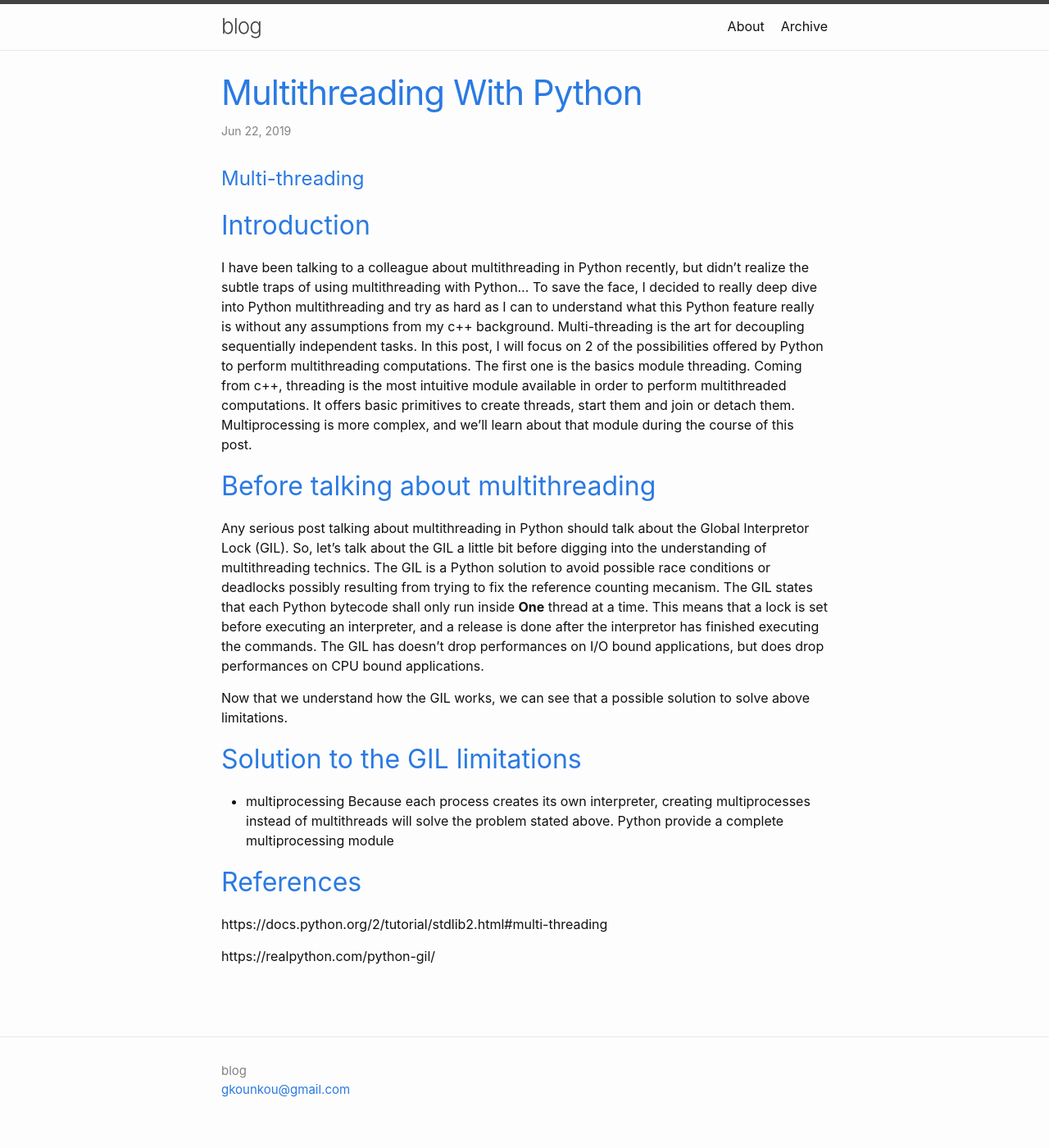
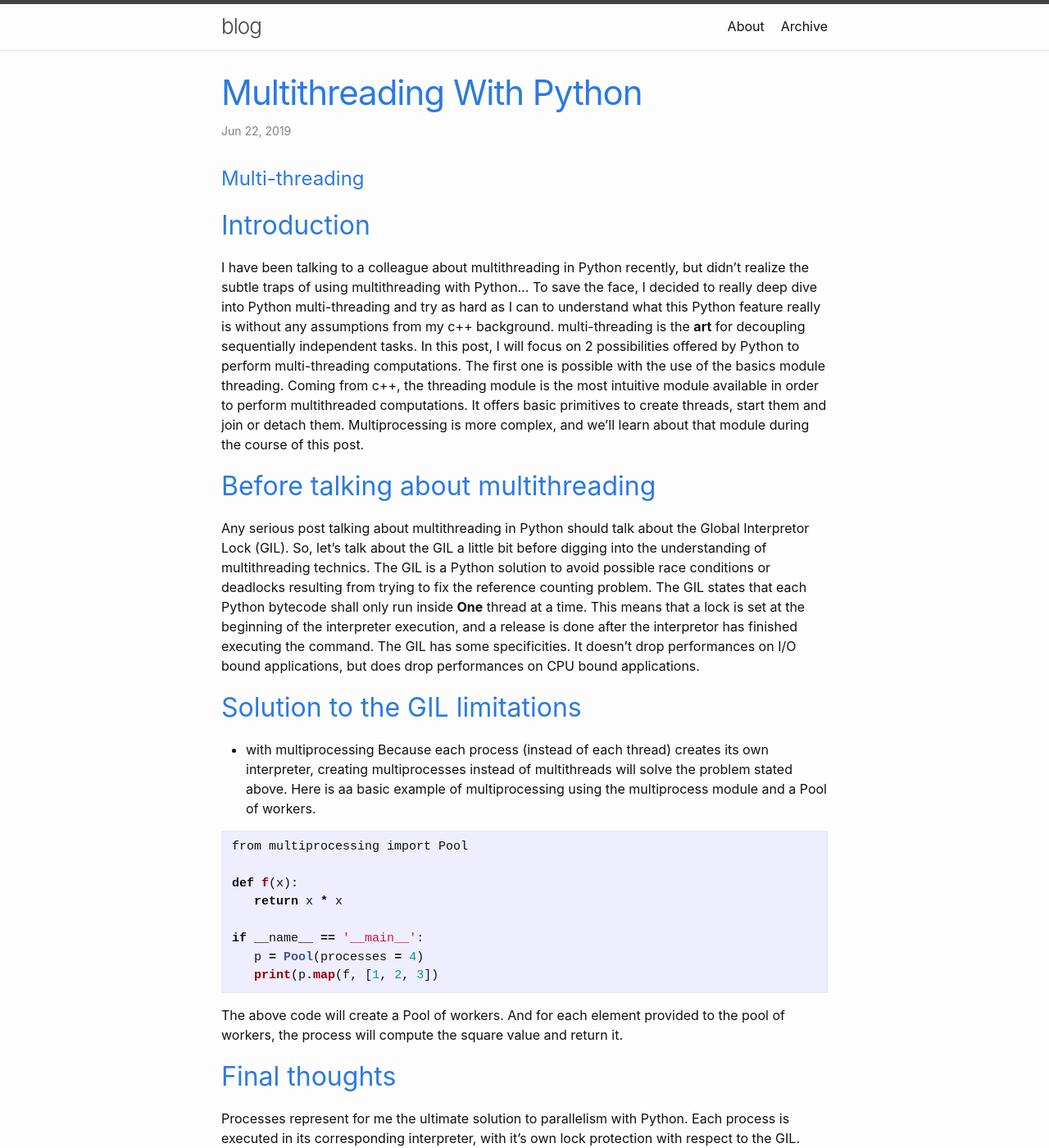
Before and after one commit to kounkou/kounkou.github.io, a Jekyll site: the page built from _posts/2019-06-22-multithreading-with-python.md, in a window 1280 px wide and 1400 px high. Shown: the whole window at 82% size. Built offline with Jekyll 4.4.1, drawn with Linux system fonts in a browser that asks for light colours; our own code applies the rules of GitHub Pages for plain Markdown files.

Commit message:
Update 2019-06-22-multithreading-with-python.md

````diff
--- a/_posts/2019-06-22-multithreading-with-python.md
+++ b/_posts/2019-06-22-multithreading-with-python.md
@@ -4,31 +4,43 @@
 ## Introduction
 
 I have been talking to a colleague about multithreading in Python recently, but didn't realize the subtle traps of using
-multithreading with Python... To save the face, I decided to really deep dive into Python multithreading and
+multithreading with Python... To save the face, I decided to really deep dive into Python multi-threading and
 try as hard as I can to understand what this Python feature really is without any assumptions from my c++ background.
-Multi-threading is the art for decoupling sequentially independent tasks. In this post, I will focus on 2 of the possibilities
-offered by Python to perform multithreading computations. The first one is the basics module threading.
-Coming from c++, threading is the most intuitive module available in order to perform multithreaded computations.
-It offers basic primitives to create threads, start them and join or detach them.
+multi-threading is the **art** for decoupling sequentially independent tasks. In this post, I will focus on 2 possibilities offered by Python to perform multi-threading computations. The first one is possible with the use of the basics module threading. Coming from c++, the threading module is the most intuitive module available in order to perform multithreaded computations. It offers basic primitives to create threads, start them and join or detach them.
 Multiprocessing is more complex, and we'll learn about that module during the course of this post.
 
 ## Before talking about multithreading
 
 Any serious post talking about multithreading in Python should talk about the Global Interpretor Lock (GIL).
 So, let's talk about the GIL a little bit before digging into the understanding of multithreading technics.
-The GIL is a Python solution to avoid possible race conditions or deadlocks possibly resulting from trying to fix the reference counting mecanism.
-The GIL states that each Python bytecode shall only run inside **One** thread at a time. This means that a lock is set before executing an interpreter, and a release is done after the interpretor has finished executing the commands.
-The GIL has doesn't drop performances on I/O bound applications, but does drop performances on CPU bound applications.
+The GIL is a Python solution to avoid possible race conditions or deadlocks resulting from trying to fix the reference counting problem.
+The GIL states that each Python bytecode shall only run inside **One** thread at a time. This means that a lock is set at the beginning of the interpreter execution, and a release is done after the interpretor has finished executing the command.
+The GIL has some specificities. It doesn't drop performances on I/O bound applications, but does drop performances on CPU bound applications.
 
-Now that we understand how the GIL works, we can see that a possible solution to solve above limitations.
 
 ## Solution to the GIL limitations
 
-- multiprocessing
-  Because each process creates its own interpreter, creating multiprocesses instead of multithreads will solve the problem
-  stated above.
-  Python provide a complete multiprocessing module
+- with multiprocessing
+  Because each process (instead of each thread) creates its own interpreter, creating multiprocesses instead of multithreads will solve the problem stated above.
+  Here is aa basic example of multiprocessing using the multiprocess module and a Pool of workers.
 
+```python
+from multiprocessing import Pool
+
+def f(x):
+   return x * x
+
+if __name__ == '__main__':
+   p = Pool(processes = 4)
+   print(p.map(f, [1, 2, 3])
+```
+
+The above code will create a Pool of workers.
+And for each element provided to the pool of workers, the process will compute the square value and return it.
+
+## Final thoughts
+
+Processes represent for me the ultimate solution to parallelism with Python. Each process is executed in its corresponding interpreter, with it's own lock protection with respect to the GIL.
 
 
 ## References
````
